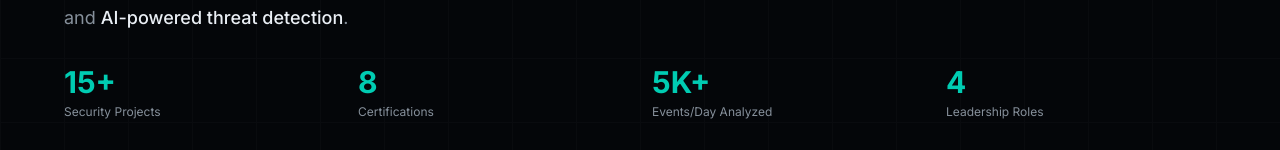
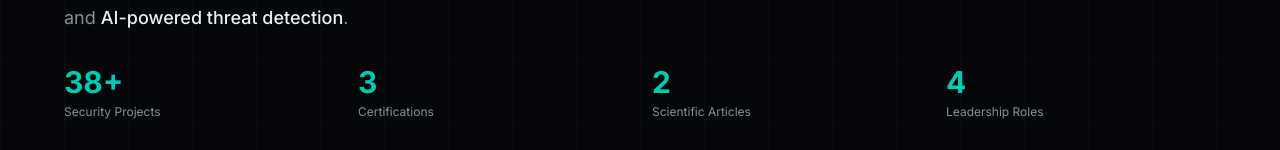
Before and after one commit to mourad-el-ouatik/portfolio, a Next.js app: page / in a window 1280 px wide. Shown: the part 326-476 px from the top of the page. Built offline with nearby package versions, Linux system fonts and the light colour scheme.

Commit message:
Update statistics in hero component

```diff
--- a/components/hero.tsx
+++ b/components/hero.tsx
@@ -5,9 +5,9 @@ import { Github, Linkedin, Mail, Award, ArrowDown, Download, MapPin } from "luci
 import Image from "next/image"
 
 const stats = [
-  { value: "15+", label: "Security Projects" },
-  { value: "8", label: "Certifications" },
-  { value: "5K+", label: "Events/Day Analyzed" },
+  { value: "38+", label: "Security Projects" },
+  { value: "3", label: "Certifications" },
+  { value: "2", label: "Scientific Articles" },
   { value: "4", label: "Leadership Roles" },
 ]
 
```
